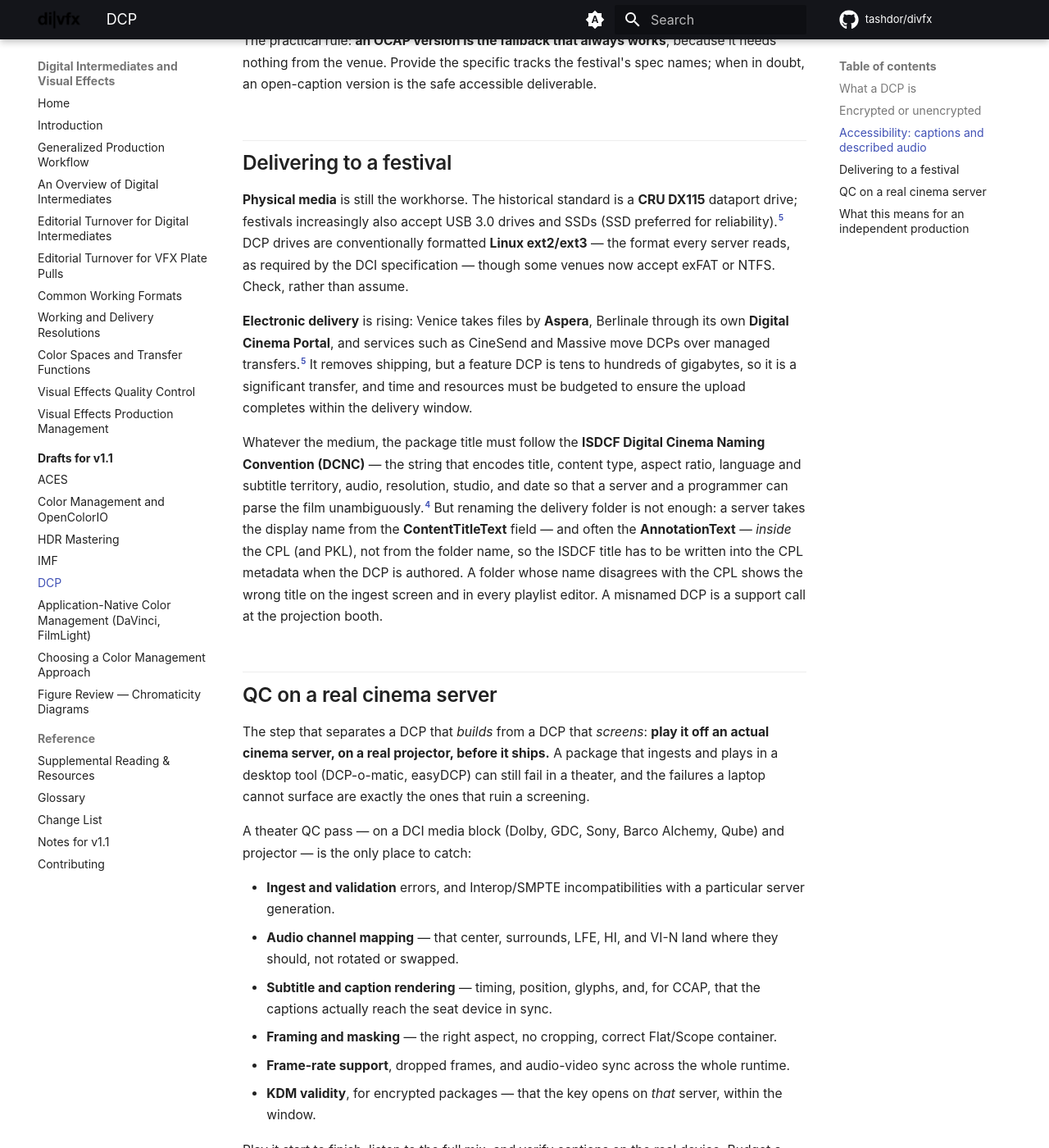
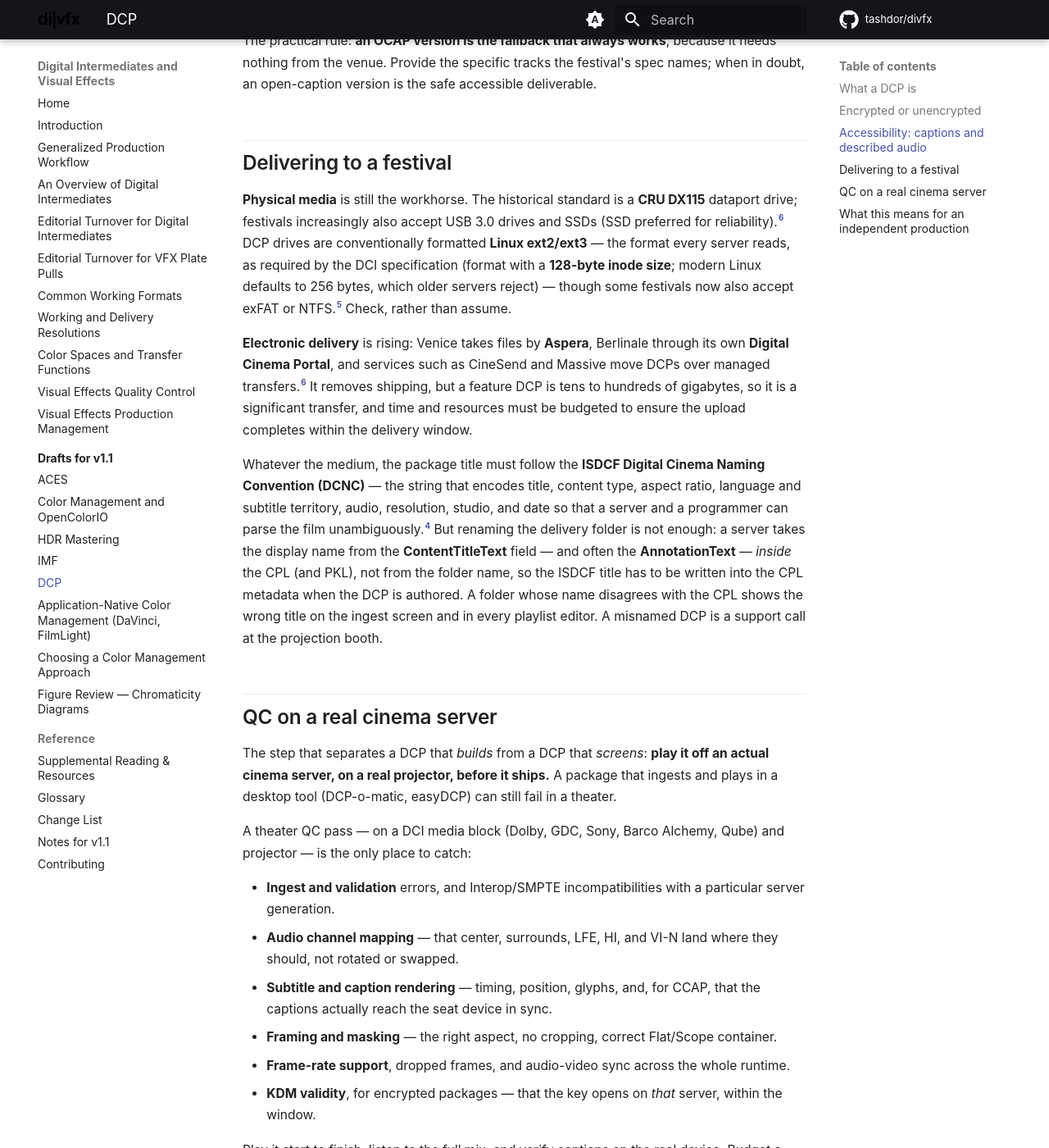
Before and after one commit to tashdor/divfx, an MkDocs documentation site: the page built from docs/drafts/dcp.md, in a window 1280 px wide and 1400 px high, scrolled down 2450 px. Shown: the whole window at 82% size. Built offline with MkDocs 1.6.1 and Material for MkDocs 9.7.7, drawn with Linux system fonts in a browser that asks for light colours; comment, search, counter and statistics services are not loaded; the version menu is left out; some of the changed text lies outside the part shown.

Commit message:
DCP: verify ext2/ext3 drive format (DCI + ISDCF) and add the 128-byte inode gotcha; trim QC line
Co-Authored-By: Claude Opus 4.8 <noreply@anthropic.com>

```diff
--- a/docs/drafts/dcp.md
+++ b/docs/drafts/dcp.md
@@ -47,7 +47,7 @@ The practical rule: **an OCAP version is the fallback that always works**, becau
 
 ## Delivering to a festival
 
-**Physical media** is still the workhorse. The historical standard is a **CRU DX115** dataport drive; festivals increasingly also accept USB 3.0 drives and SSDs (SSD preferred for reliability).[^dcp-fest] DCP drives are conventionally formatted **Linux ext2/ext3** — the format every server reads, as required by the DCI specification — though some venues now accept exFAT or NTFS. Check, rather than assume.
+**Physical media** is still the workhorse. The historical standard is a **CRU DX115** dataport drive; festivals increasingly also accept USB 3.0 drives and SSDs (SSD preferred for reliability).[^dcp-fest] DCP drives are conventionally formatted **Linux ext2/ext3** — the format every server reads, as required by the DCI specification (format with a **128-byte inode size**; modern Linux defaults to 256 bytes, which older servers reject) — though some festivals now also accept exFAT or NTFS.[^dcp-drive] Check, rather than assume.
 
 **Electronic delivery** is rising: Venice takes files by **Aspera**, Berlinale through its own **Digital Cinema Portal**, and services such as CineSend and Massive move DCPs over managed transfers.[^dcp-fest] It removes shipping, but a feature DCP is tens to hundreds of gigabytes, so it is a significant transfer, and time and resources must be budgeted to ensure the upload completes within the delivery window.
 
@@ -55,7 +55,7 @@ Whatever the medium, the package title must follow the **ISDCF Digital Cinema Na
 
 ## QC on a real cinema server
 
-The step that separates a DCP that *builds* from a DCP that *screens*: **play it off an actual cinema server, on a real projector, before it ships.** A package that ingests and plays in a desktop tool (DCP-o-matic, easyDCP) can still fail in a theater, and the failures a laptop cannot surface are exactly the ones that ruin a screening.
+The step that separates a DCP that *builds* from a DCP that *screens*: **play it off an actual cinema server, on a real projector, before it ships.** A package that ingests and plays in a desktop tool (DCP-o-matic, easyDCP) can still fail in a theater.
 
 A theater QC pass — on a DCI media block (Dolby, GDC, Sony, Barco Alchemy, Qube) and projector — is the only place to catch:
 
@@ -83,4 +83,6 @@ Play it start to finish, listen to the full mix, and verify captions on the real
 
 [^dcp-isdcf]: ISDCF, [Open and Closed Captions](https://registry-page.isdcf.com/openandclosedcaptions/) and the [Digital Cinema Naming Convention](https://registry-page.isdcf.com/). **[web-sourced.]**
 
+[^dcp-drive]: EXT2/EXT3 with a **128-byte inode size** is the required delivery-drive format under the DCI specification and the [ISDCF](https://www.isdcf.com/) recommendation; modern Linux tooling defaults to 256-byte inodes, which older Doremi/Dolby servers reject outright. **[web-sourced.]**
+
 [^dcp-fest]: Unencrypted preference, KDM window rules, and delivery-media requirements from the 2024 festival technical specifications of the [Venice Biennale](https://static.labiennale.org/files/cinema/2024/Documenti/specs-dcp-2024.pdf), the [Berlinale](https://www.berlinale.de/en/film-entry/technical-specifications/festival-media.html), and [Sundance](https://www.sundance.org/wp-content/uploads/2022/11/Technical-Specifications-For-Festival-Presentation.pdf). Specs change yearly — confirm the current edition. **[web-sourced.]**
```
